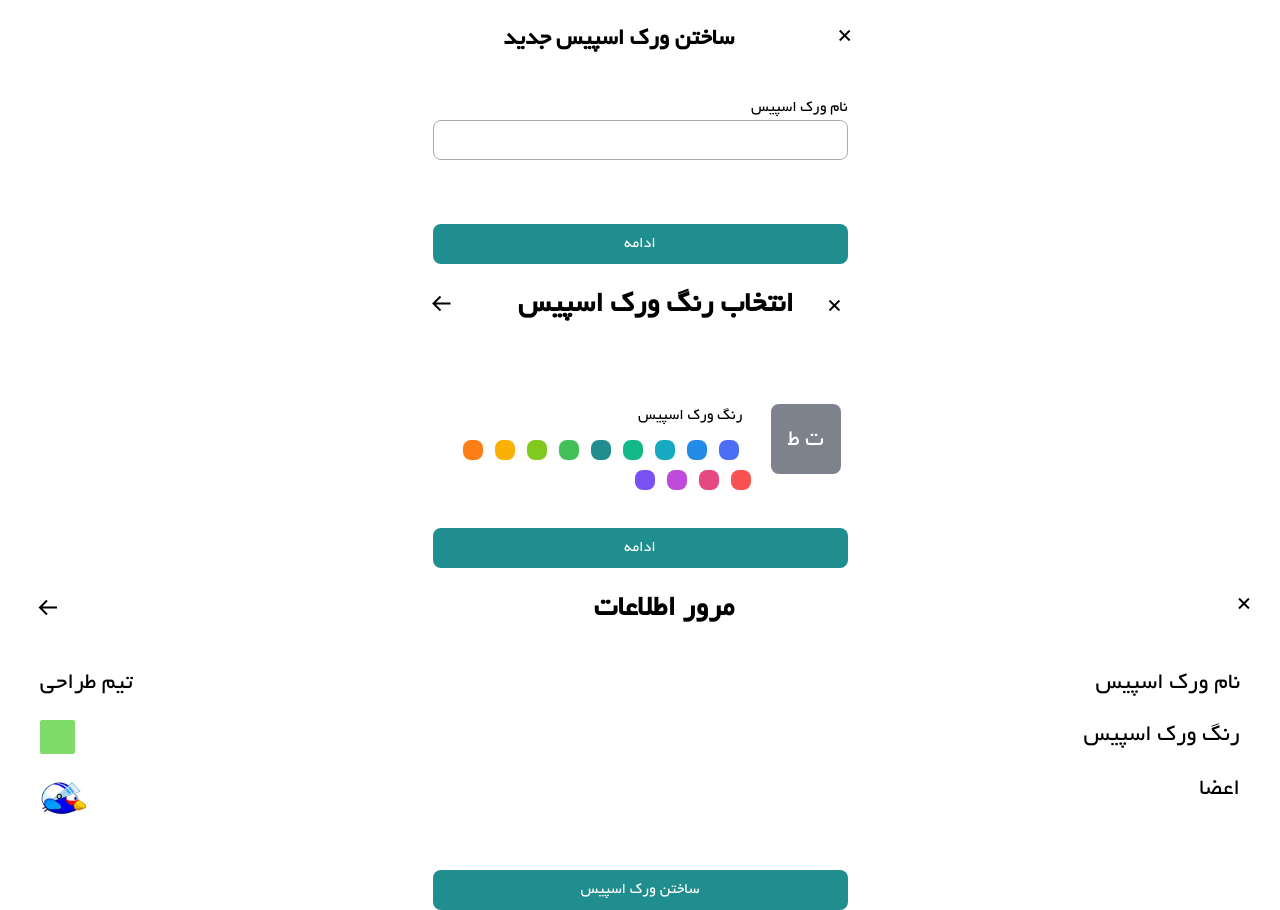
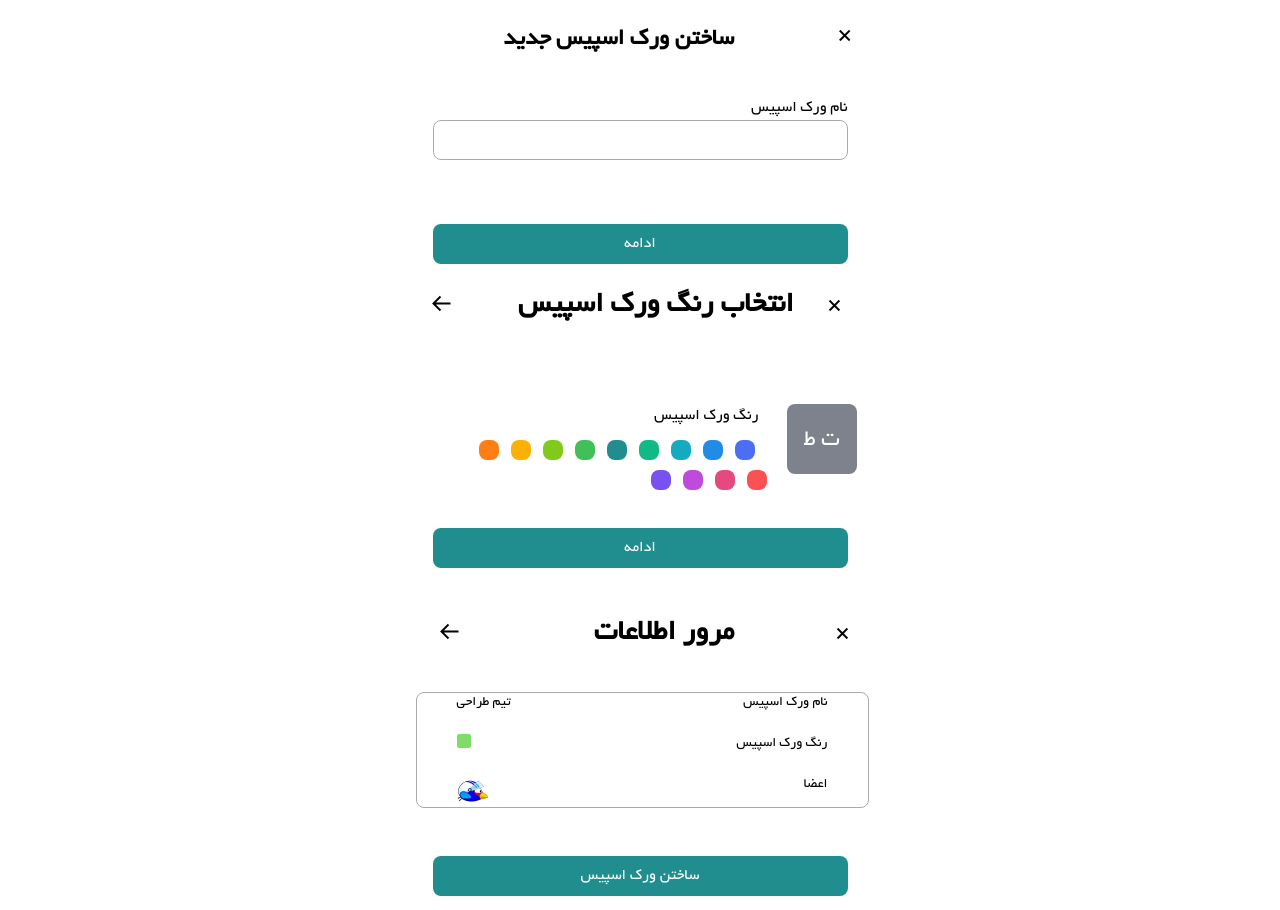
Before and after one commit to Summer-Frontend-Quera-Bootcamp/Group-2, a React (Vite) app: page / in a window 1280 px wide. Built offline with nearby package versions, Linux system fonts and the light colour scheme.

Commit message:
finish PART3

```diff
--- a/src/NewWorkSpace/NewWorkColor/index.jsx
+++ b/src/NewWorkSpace/NewWorkColor/index.jsx
@@ -1,5 +1,8 @@
 import { Helmet } from 'react-helmet';
+import { useState } from 'react';
+import New_work_info from '../NewWorkInfo';
 function New_work_color() {
+  const [openModal , setOpenModal] = useState(false);
     return (
     <>
         <Helmet>
@@ -29,7 +32,7 @@ function New_work_color() {
        <p className="font-yekan" style={{textTransform:"capitalize", fontSize:"24px" , marginTop:20, fontStyle:"normal" , lineHeight:"32px" , textAlign:"center"}}>ت ط</p>
       </div>
       </div>
-<div className='pl-16' style={{display:"flex" , flexDirection:"column" , alignItems:"flex-end"}}>
+<div className='pl-20' style={{display:"flex" , flexDirection:"column" , alignItems:"flex-end"}}>
     <div className="" style={{}}>
       <p className="font-yekan flex flex-row-reverse pr-2 pb-3">رنگ ورک اسپیس</p>
     </div>
@@ -73,7 +76,8 @@ function New_work_color() {
 </div>
 </div>
 <div className="flex justify-center mt-2">
-      <button className="text-white bg-brand-primary border border-none rounded-lg font-yekan" style={{ width: '415px', height: '40px', color:'#fff'}}>ادامه</button>
+      <button className="text-white bg-brand-primary border border-none rounded-lg font-yekan" style={{ width: '415px', height: '40px', color:'#fff'}} onClick={()=>{setOpenModal(true);}}>ادامه</button>
+      {openModal &&  <New_work_info />}
       </div>
     </>
     );
--- a/src/NewWorkSpace/NewWorkInfo/index.jsx
+++ b/src/NewWorkSpace/NewWorkInfo/index.jsx
@@ -9,10 +9,14 @@ function New_work_info() {
         />
         <link href='https://unpkg.com/css.gg@2.0.0/icons/css/unavailable.css' rel='stylesheet'></link>
       </Helmet>
-       <div className='mt-6 mr-6'>
-   <div className="flex space-x-5">
-   <button className="w-24">
-   <i className='bx bx-arrow-back'style={{fontSize: '24px' }}></i>
+
+      {/* Page3 */}
+
+       <div className='mt-6 mr-6' style={{display:"flex", flexDirection:"column", alignItems:"center"}}>
+        <div style={{display:"flex" , width:"453px", flexDirection:"column" , alignItems:"flex-start"}}>
+       <div className="mt-6" style={{display:"flex" , width:"453px", justifyContent:"space-between", alignItems:"center"}}>
+    <button className="w-24">
+    <i className='bx bx-arrow-back'style={{fontSize: '24px'}}></i>
     </button>
       <h1 className="text-center font-semibold font-yekan text-3xl flex-1 w-64">
         مرور اطلاعات
@@ -20,26 +24,26 @@ function New_work_info() {
       <button className="w-6 h-6 pr-0"><i className='bx bx-x'style={{fontSize: '24px' }}></i></button>
     </div>
     </div>
-    <div className='mt-10'>
+    <div className='mt-10 ml-7 border-[#AAAAAA]' style={{display:"flex" , width:"453px" , flexDirection:"column" , border:" 0.5px solid #AAA", borderRadius:"8px"}}>
       <span className="flex flex-row-reverse justify-between">
-        <h6 className="font-yekan text-2xl  ml-10 mr-10">نام ورک اسپیس</h6>
-        <h6 className="font-yekan text-2xl ml-10">تیم طراحی</h6>
+        <h6 className="font-yekan  ml-10 mr-10"style={{fontSize:"14px" , textTransform:"capitalize"}}>نام ورک اسپیس</h6>
+        <h6 className="font-yekan  ml-10" style={{fontSize:"14px" , textTransform:"capitalize"}}>تیم طراحی</h6>
       </span>
 
       <div className="h-5"></div>
 
       <span className="flex flex-row-reverse justify-between">
-        <h6 className="font-yekan ml-10 text-2xl mr-10">رنگ ورک اسپیس</h6>
-        <div className="bg-[#80DC69] text-[#80DC69] rounded-[2px] text-2xl flex flex-none order-0 flex-grow-0  ml-10" style={{width:'35px' , height:'34px'}}></div>
+        <h6 className="font-yekan ml-10 mr-10" style={{fontSize:"14px" , textTransform:"capitalize"}}>رنگ ورک اسپیس</h6>
+        <div className="bg-[#80DC69] text-[#80DC69] rounded-[2px] text-2xl flex flex-none order-0 flex-grow-0  ml-10" style={{width:'14px' , height:'14px'}}></div>
       </span>
 
       <div className="h-5"></div>
 
       <span className="flex flex-row-reverse justify-between">
-        <h6 className="font-yekan ml-10 text-2xl mr-10">اعضا</h6>
-        <img className="w-12 h-12 rounded-full text-2xl ml-10" src="kisspng-flappy-bird-floppy-garuda-clip-art-android-5b750dc47f6072.8243652515343978925217.png" alt="Group image"></img>
+        <h6 className="font-yekan ml-10 mr-10" style={{fontSize:"14px" , textTransform:"capitalize"}}>اعضا</h6>
+        <img className="w-8 h-8 flex flex-none order-0 flex-grow-0 ml-10" src="kisspng-flappy-bird-floppy-garuda-clip-art-android-5b750dc47f6072.8243652515343978925217.png" alt="Group image"></img>
       </span>
-
+      </div>
     </div>
     <div className="flex justify-center mt-12">
       <button className="text-white bg-brand-primary border border-none rounded-lg font-yekan" style={{ width: '415px', height: '40px', color:'#fff'}}>ساختن ورک اسپیس</button>
```
